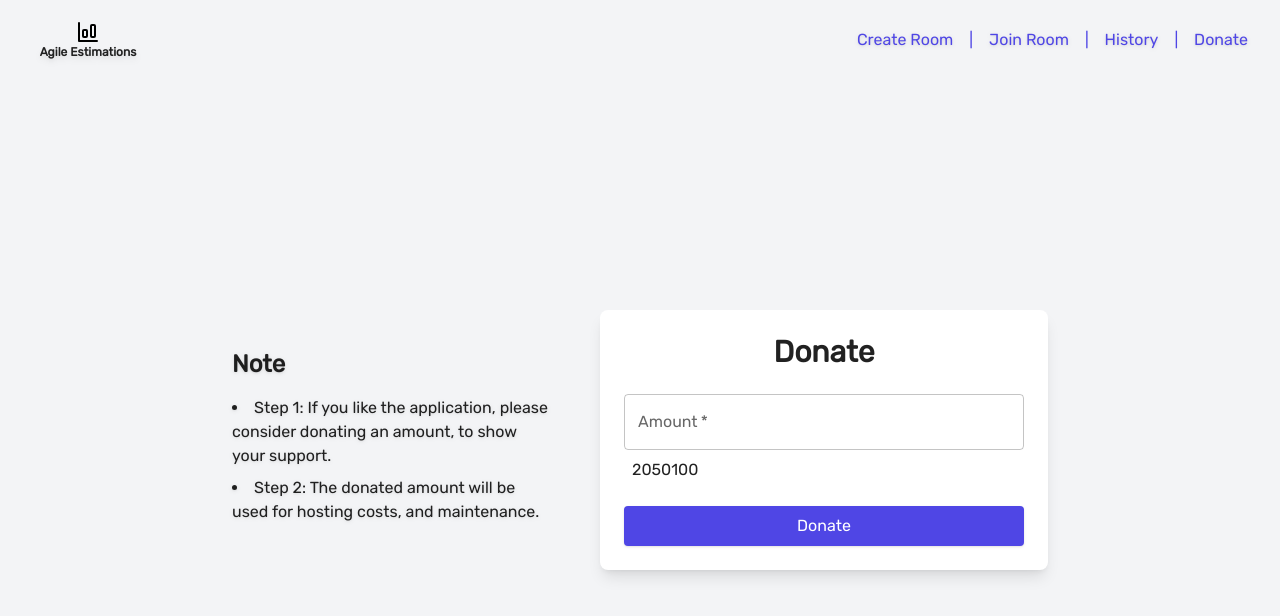
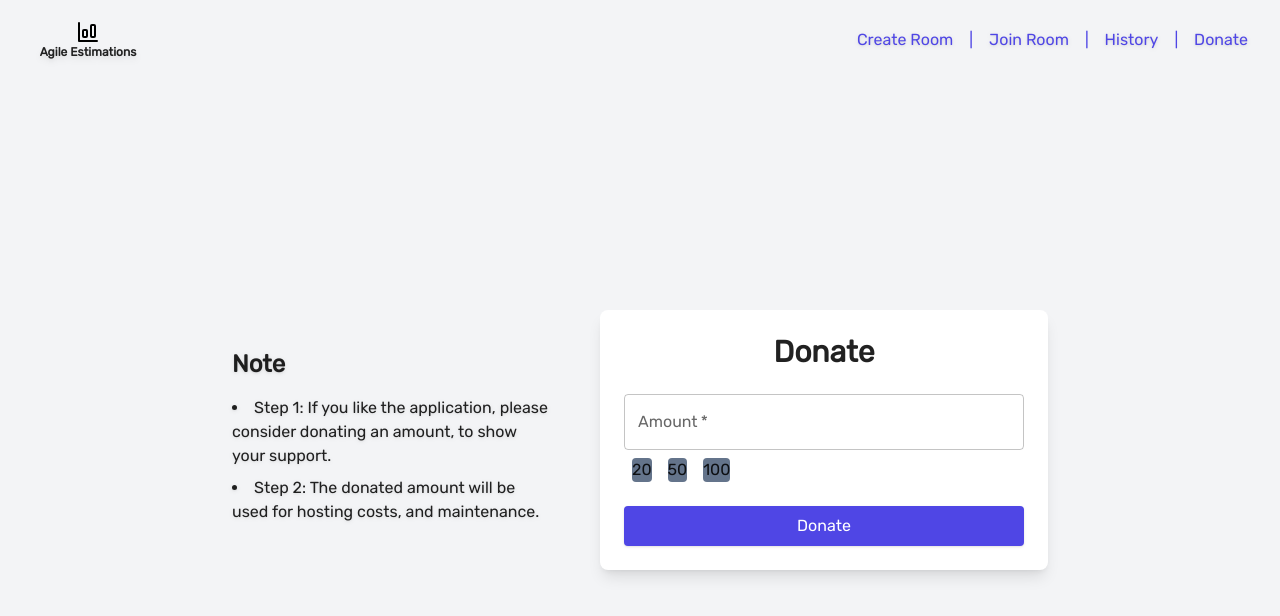
Before and after one commit to k3nme/agile-estimations, a React (Vite) app in the folder client/: page /donate in a window 1280 px wide. Shown: the top 616 px of the page. Built offline with nearby package versions, Linux system fonts and the light colour scheme.

Commit message:
another issue fixed - donate

```diff
--- a/client/src/entry-pages/room-ops/Donate.tsx
+++ b/client/src/entry-pages/room-ops/Donate.tsx
@@ -35,10 +35,10 @@ const Donate = () => {
 						onChange={(e) => setRoomID(e.target.value)}
 					/>
 
-					<motion.div className = 'flex flex-row text-base font-medium m-2 text-center'>
-						<motion.button>20</motion.button>
-						<motion.button>50</motion.button>
-						<motion.button>100</motion.button>
+					<motion.div className = 'flex flex-row w-full text-base font-medium m-2 gap-4 text-center'>
+						<motion.button className='bg-slate-500 rounded'>20</motion.button>
+						<motion.button className='bg-slate-500 rounded'>50</motion.button>
+						<motion.button className='bg-slate-500 rounded'>100</motion.button>
 					</motion.div>
 
 					<motion.button
```
